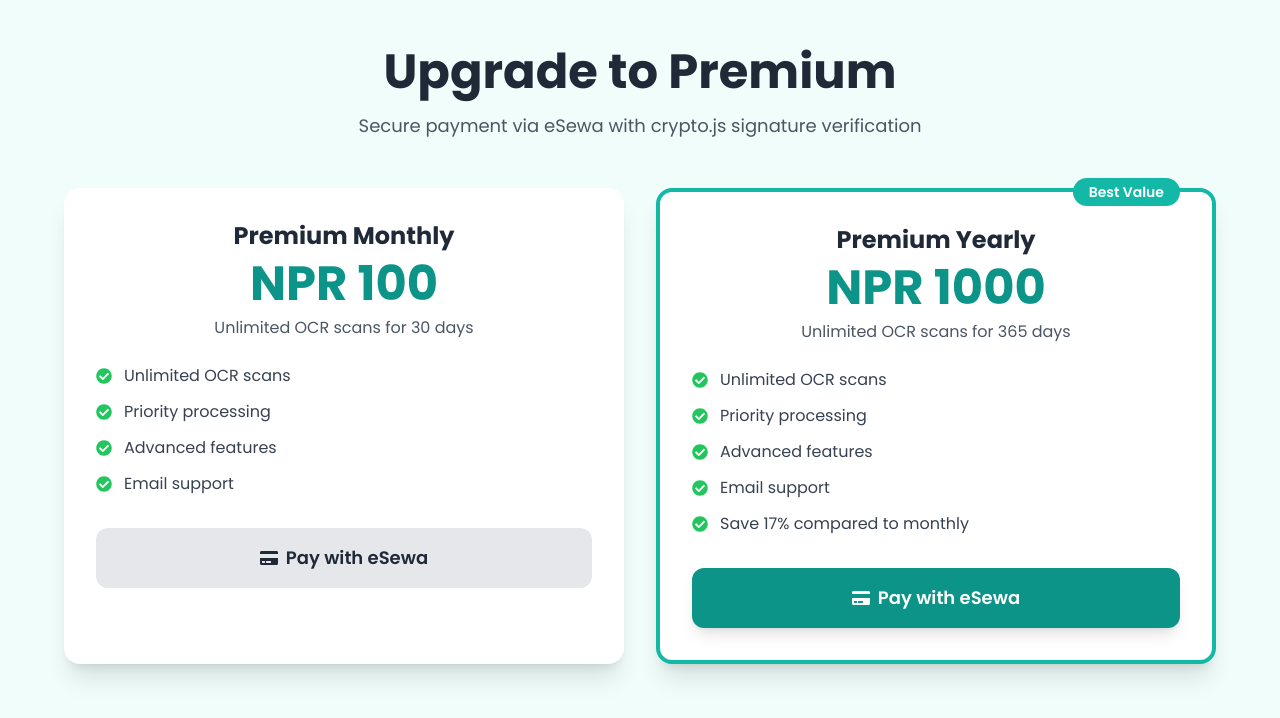
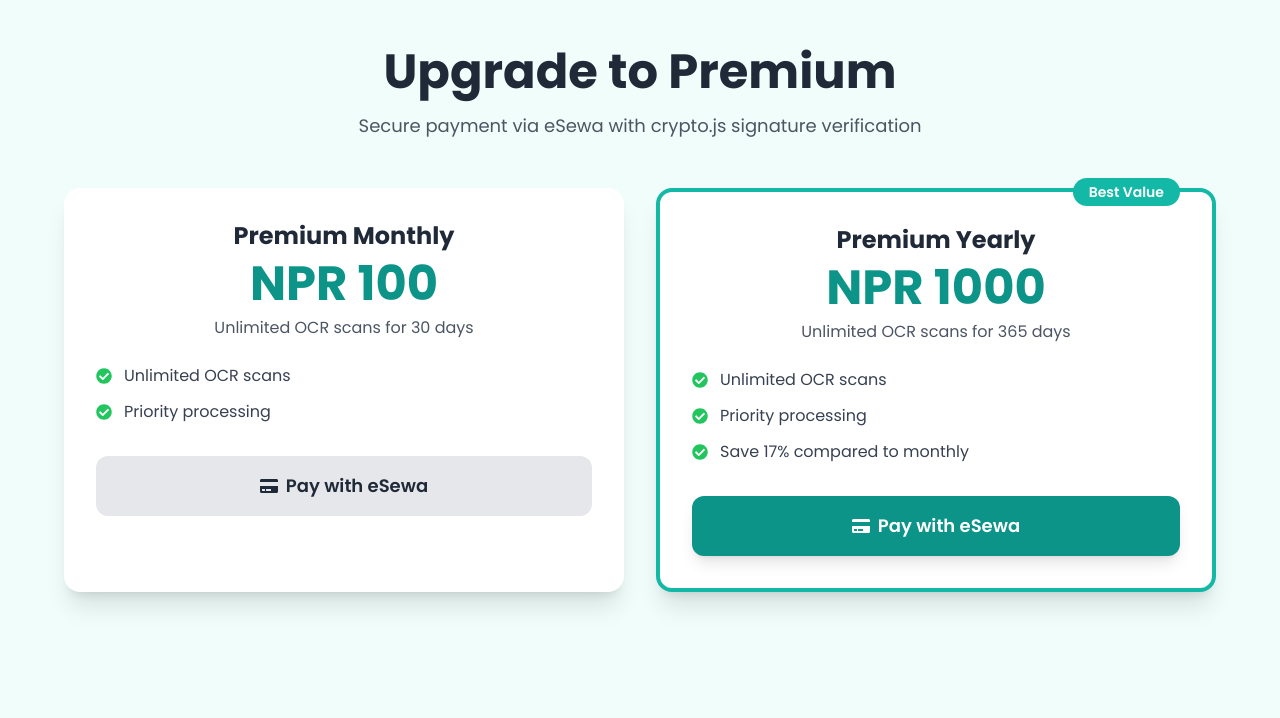
Before and after one commit to SajBajra/Final-Year-Project, a React (Vite) app in the folder frontend/: page /payment in a window 1280 px wide. Shown: the top 718 px of the page. Built offline with nearby package versions, Linux system fonts and the light colour scheme; no server answers; sample sign-in values are in the browser's storage.

Commit message:
Remove 'Email support' and 'Advanced features' from premium plans

```diff
--- a/frontend/src/pages/Payment.jsx
+++ b/frontend/src/pages/Payment.jsx
@@ -30,9 +30,7 @@
       description: 'Unlimited OCR scans for 30 days',
       features: [
         'Unlimited OCR scans',
-        'Priority processing',
-        'Advanced features',
-        'Email support'
+        'Priority processing'
       ]
     },
     {
@@ -43,8 +41,6 @@
       features: [
         'Unlimited OCR scans',
         'Priority processing',
-        'Advanced features',
-        'Email support',
         'Save 17% compared to monthly'
       ],
       badge: 'Best Value'
```
